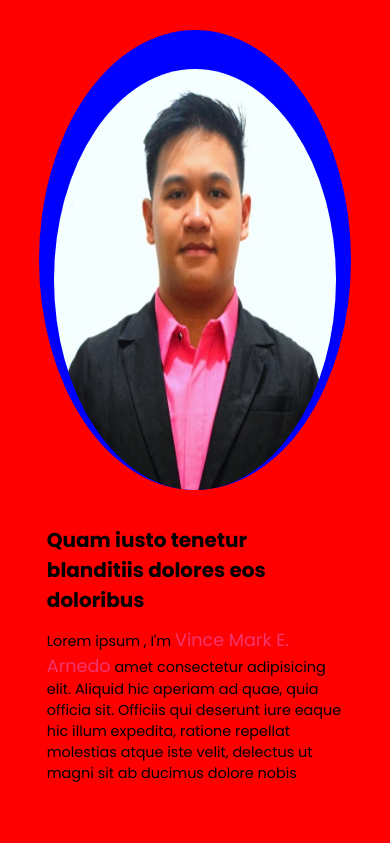
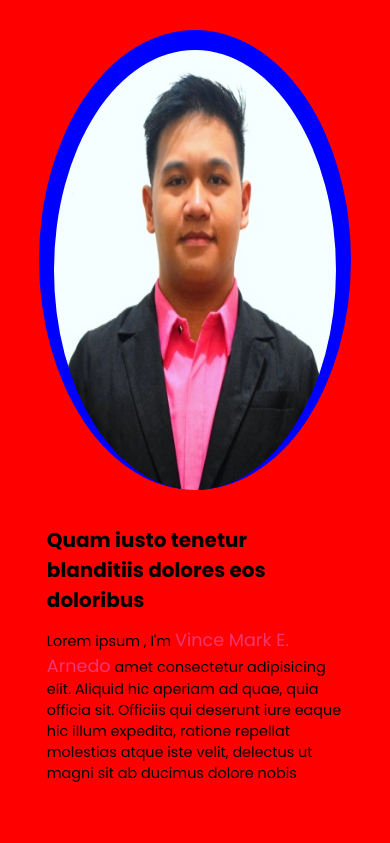
Before and after one commit to VinceMarkArnedo/VinceMarkArnedo.github.io, a PHP site: page / in a window 390 px wide. Shown: the part 51-894 px from the top of the page. Run offline with PHP 8.4, Linux system fonts and the light colour scheme.

Commit message:
Update style.css

```diff
--- a/css/style.css
+++ b/css/style.css
@@ -119,7 +119,7 @@ html{
     .profpic{
         width: 80%;
         height: 100%;
-        padding: 10% 0px 0px 0px;
+        padding: 5% 0px 0px 0px;
         margin: 0px 0px 0px 0px;
 
         text-align: center;
```
